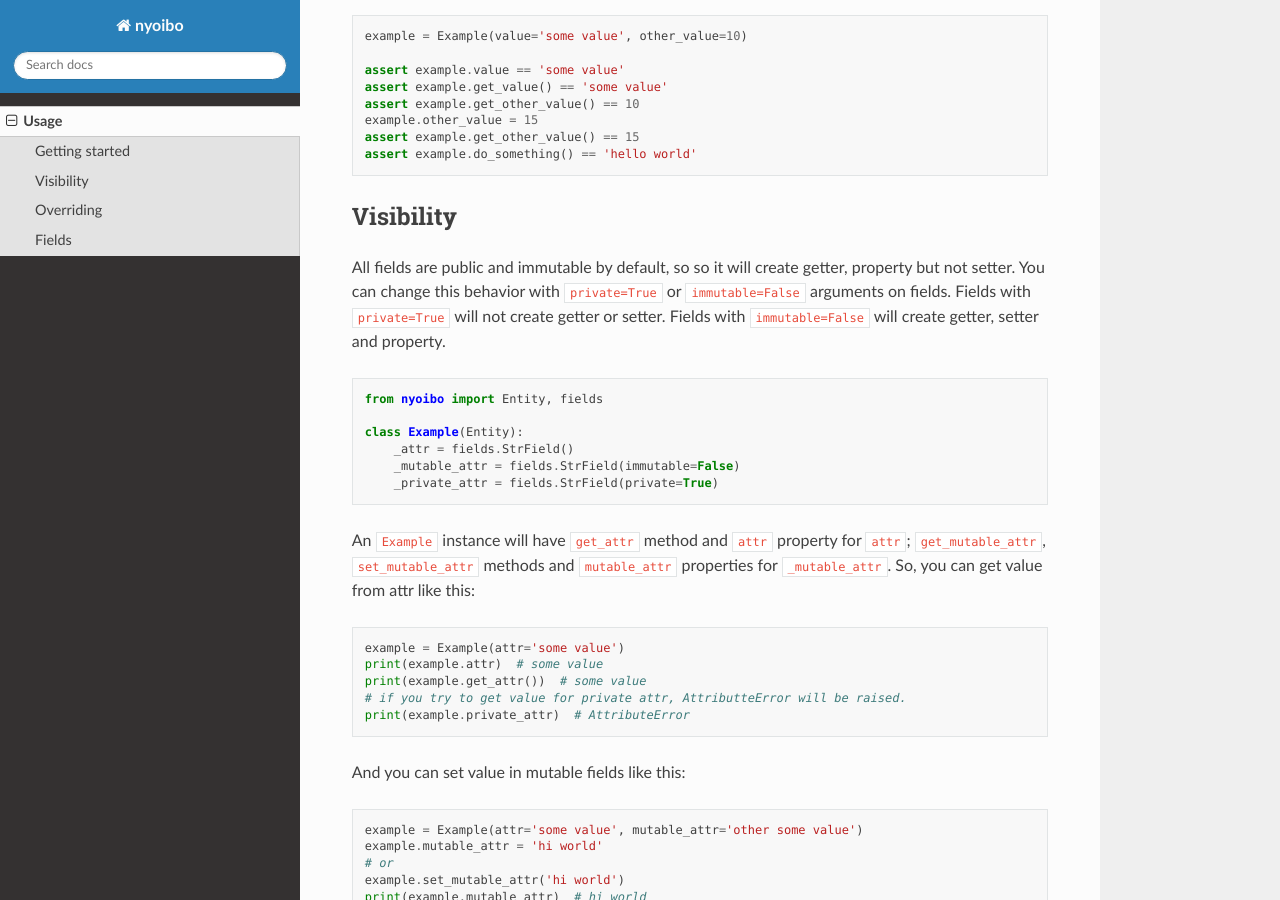
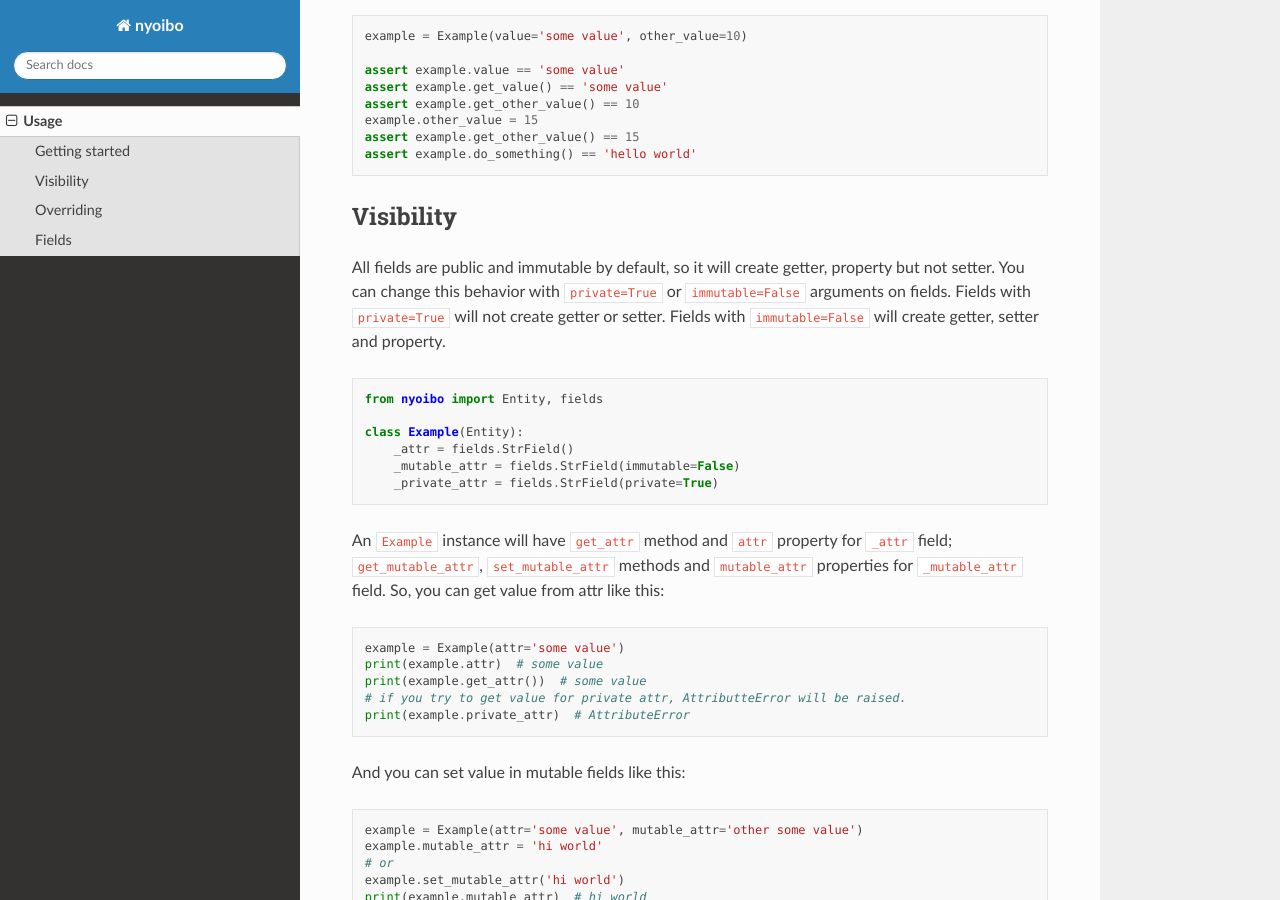
Before and after one commit to pity7736/nyoibo, a Sphinx documentation site: the page built from docs/usage.rst, in a window 1280 px wide and 900 px high, scrolled down 1079 px. Built offline with Sphinx 7.4.7 and the Read the Docs theme 2.0.0, drawn with Linux system fonts in a browser that asks for light colours.

Commit message:
docs: fix typo

```diff
--- a/docs/usage.rst
+++ b/docs/usage.rst
@@ -68,7 +68,7 @@ In both cases you could use this code like this:
 Visibility
 ----------
 
-All fields are public and immutable by default, so so it will create getter,
+All fields are public and immutable by default, so it will create getter,
 property but not setter. You can change this behavior with ``private=True`` or
 ``immutable=False`` arguments on fields. Fields with ``private=True`` will not
 create getter or setter. Fields with ``immutable=False`` will create getter,
@@ -84,8 +84,8 @@ setter and property.
         _private_attr = fields.StrField(private=True)
 
 An ``Example`` instance will have ``get_attr`` method and ``attr`` property
-for ``attr``; ``get_mutable_attr``, ``set_mutable_attr`` methods and
-``mutable_attr`` properties for ``_mutable_attr``.
+for ``_attr`` field; ``get_mutable_attr``, ``set_mutable_attr`` methods and
+``mutable_attr`` properties for ``_mutable_attr`` field.
 So, you can get value from attr like this:
 
 .. code-block:: python
```
